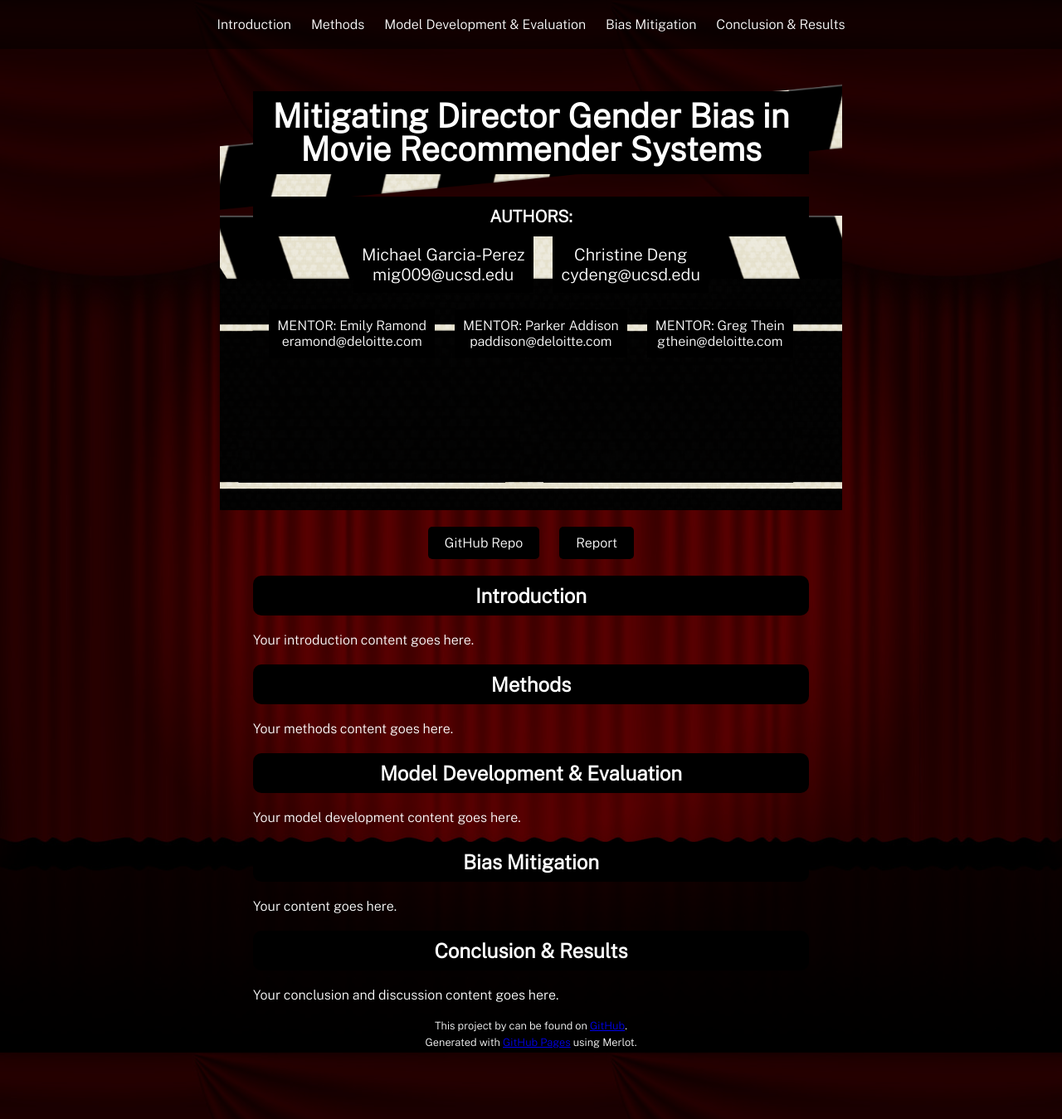
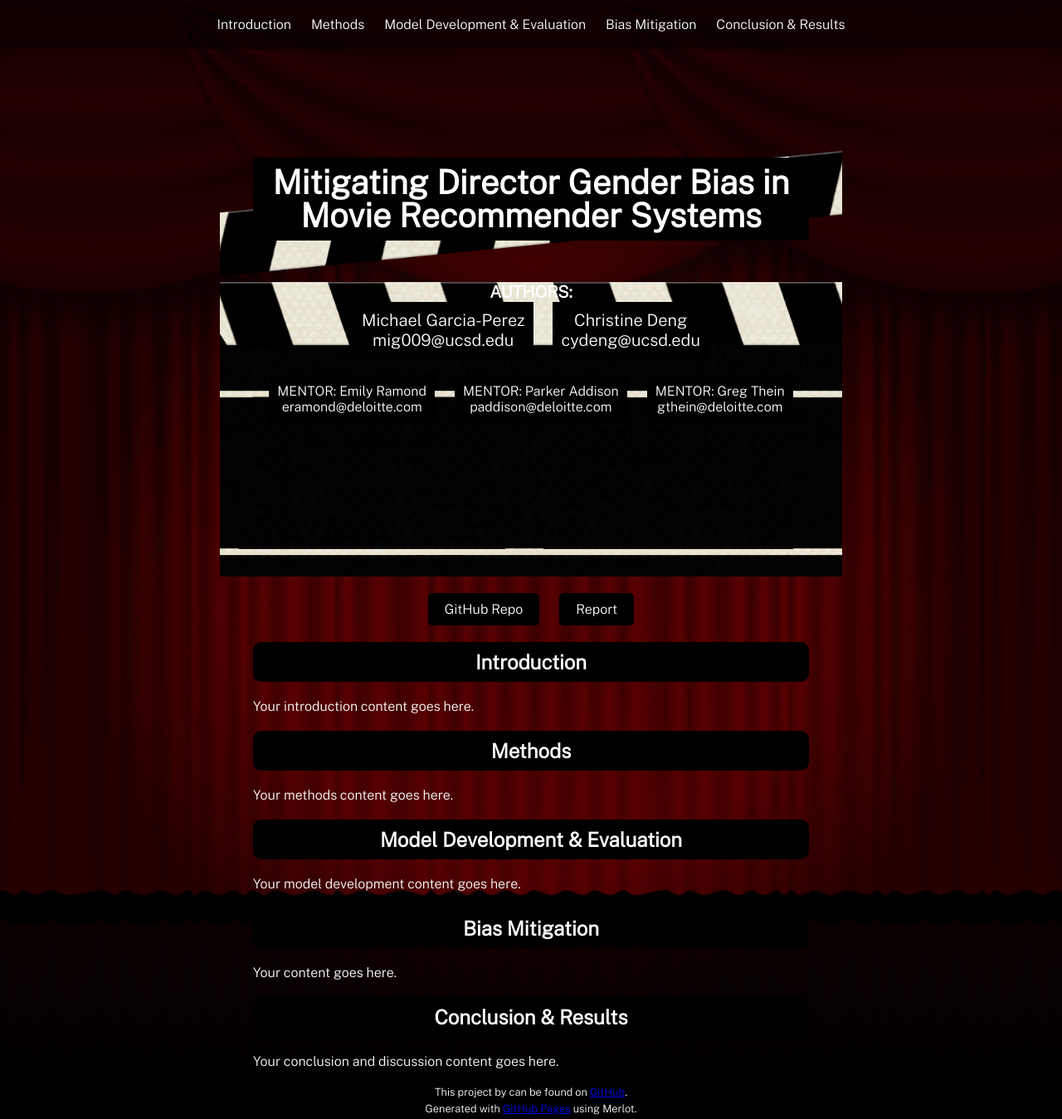
Before and after one commit to michael-garciaperez/DSC180A-Methodology-5, a Jekyll site: the page built from index.md, in a window 1280 px wide and 1349 px high. Shown: the whole window at 83% size. Built offline with Jekyll 4.4.1, drawn with Linux system fonts in a browser that asks for light colours.

Commit message:
Update style.scss

```diff
--- a/assets/css/style.scss
+++ b/assets/css/style.scss
@@ -21,7 +21,7 @@ div.shell {
 header {
   position: relative;
   z-index: 2;
-  margin: 70px auto 0;
+  margin: 150px auto 0; /* Adjusted margin-top value */
   max-width: 670px;
   padding: 20px 40px 25px;
   background-image: url('../images/clap_board.png');
@@ -40,44 +40,12 @@ header h1 {
   line-height: 1;
   background-color: black;
   padding: 10px 20px;
-  margin-top: 20px; /* Adjusted margin-top value */
-}
-
-header .clapboard-image {
-  position: absolute;
-  top: 50px; /* Adjusted margin-top value */
-  left: 50%;
-  transform: translateX(-50%);
-  width: 100%;
-  max-width: 670px;
-  height: auto;
-  z-index: -1;
-}
-
-header h2 {
-  font-size: 0.8em;
-  font-weight: 800;
-  font-style: normal;
-  color: white;
-  text-align: center;
-  line-height: 1;
-  padding: 14px 0;
-  background-color: black;
-}
-
-header h2 span {
-  font-weight: bold;
-  font-size: 1.3em;
-  margin-bottom: 20px;
-}
-
-header h2 span:last-child {
-  margin-top: 40px;
+  margin-top: 20px;
 }
 
 .author-mentor-container {
   text-align: center;
-  margin-top: 10px;
+  margin-top: 50px; /* Adjusted margin-top value */
 }
 
 .author-mentor-container p {
```
